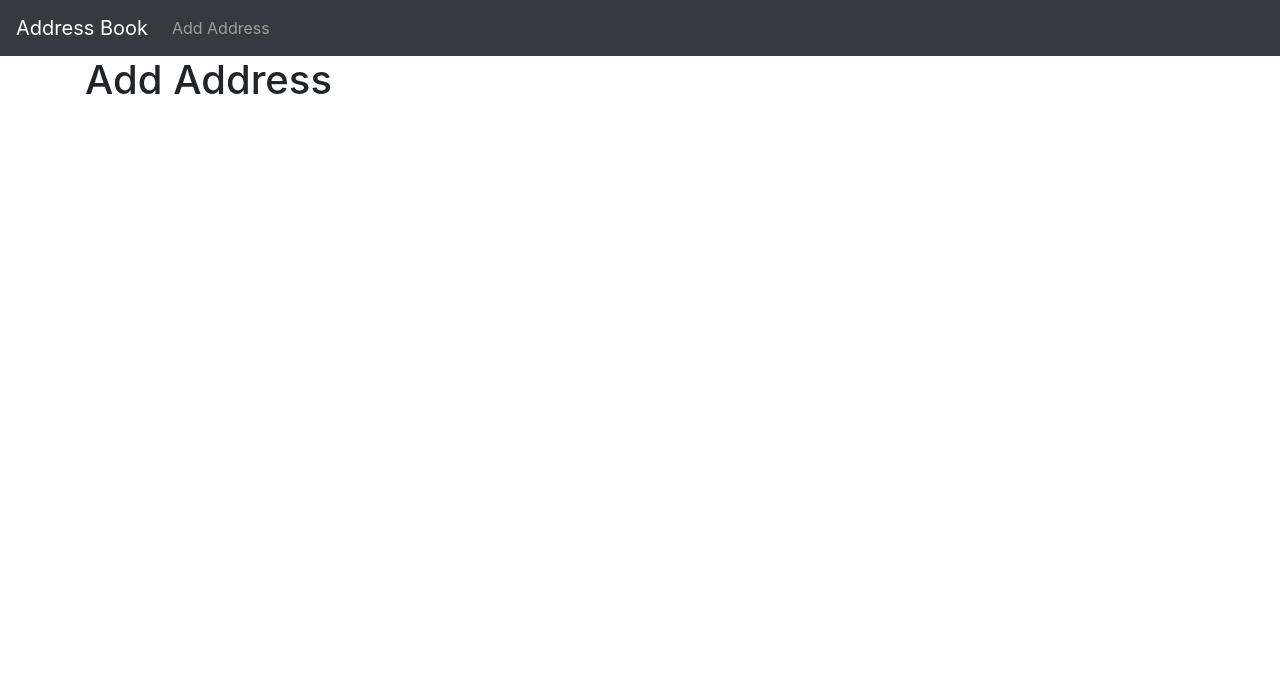
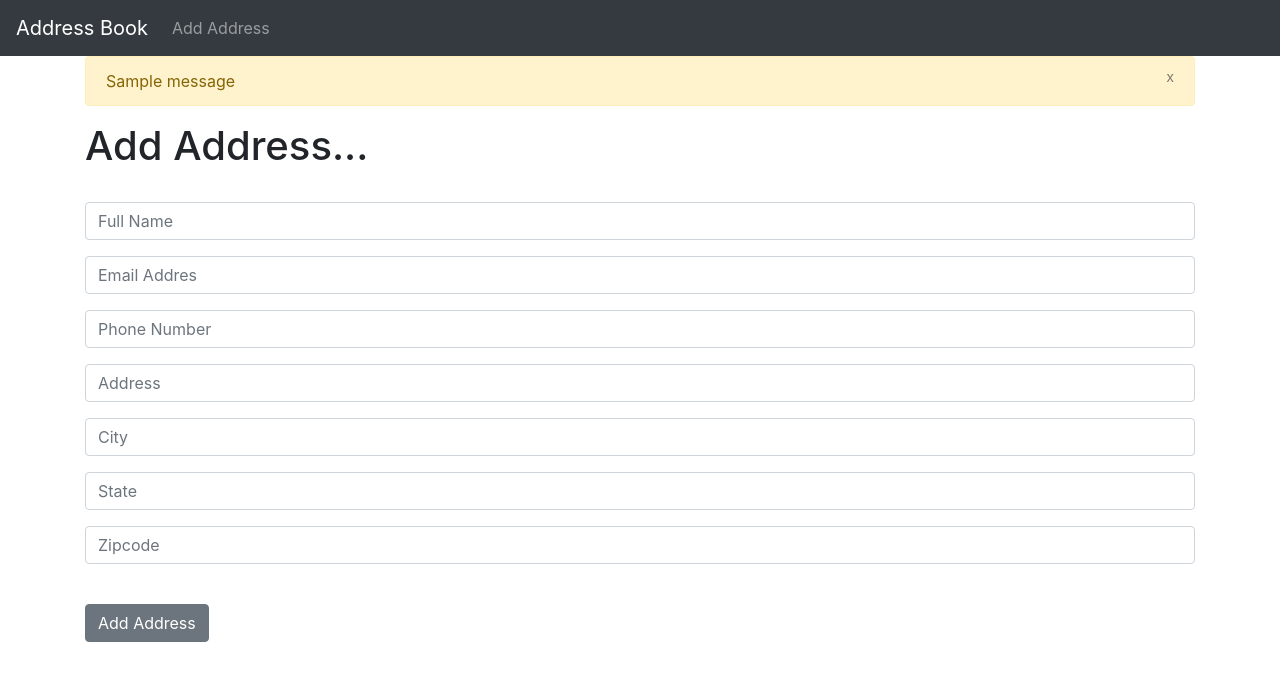
Before and after one commit to shiv11x10/Address-Book-django, a Django app: page /add_address/ in a window 1280 px wide. Shown: the top 681 px of the page. Run offline with Django 3.2, Linux system fonts and the light colour scheme; tables that the repository leaves empty hold one stand-in row (values such as "Sample post"); one stand-in notice (Sample message) is shown; some libraries are stand-ins or nearby versions.

Commit message:
final application

```diff
--- a/address_book/templates/add_address.html
+++ b/address_book/templates/add_address.html
@@ -1,5 +1,41 @@
 {% extends 'base.html' %}
 
+
 {% block content %}
-	<h1>Add Address</h1>
+	<h1>Add Address...</h1>
+<br/>
+	<form method="POST">
+		{% csrf_token %}
+
+	  <div class="form-group">
+	    <input type="text" class="form-control" id="exampleInputEmail1" aria-describedby="emailHelp" placeholder="Full Name" name="name">
+	  </div>
+
+	  <div class="form-group">
+	    <input type="email" class="form-control" id="exampleInputEmail1" aria-describedby="emailHelp" placeholder="Email Addres" name="email">
+	  </div>
+
+	  <div class="form-group">
+	    <input type="text" class="form-control" id="exampleInputEmail1" aria-describedby="emailHelp" placeholder="Phone Number" name="phone">
+	  </div>
+
+	  <div class="form-group">
+	    <input type="text" class="form-control" id="exampleInputEmail1" aria-describedby="emailHelp" placeholder="Address" name="address">
+	  </div>
+
+	  <div class="form-group">
+	    <input type="text" class="form-control" id="exampleInputEmail1" aria-describedby="emailHelp" placeholder="City" name="city">
+	  </div>
+
+	  <div class="form-group">
+	    <input type="text" class="form-control" id="exampleInputEmail1" aria-describedby="emailHelp" placeholder="State" name="state">
+	  </div>
+
+	  <div class="form-group">
+	    <input type="text" class="form-control" id="exampleInputEmail1" aria-describedby="emailHelp" placeholder="Zipcode" name="zipcode">
+	  </div>
+<br/>
+	  <button type="submit" class="btn btn-secondary">Add Address</button>
+	</form>
+
 {% endblock %}
--- a/address_book/templates/base.html
+++ b/address_book/templates/base.html
@@ -28,9 +28,22 @@
 </nav>
 
     <div class="container">
+
+    {% if messages %}
+      {% for message in messages %}
+        <div class="alert alert-warning alert-dismissable" role="alert">
+          <button class="close" data-dismiss="alert">
+                  <small><sup>x</sup></small>
+              </button>
+          {{ message }}
+        </div>
+      {% endfor%}
+
+    {% endif %}
+
       {% block content %}
-      {% endblock %}
-    </div>
+    {% endblock %}
+  </div>
     <!-- Optional JavaScript -->
     <!-- jQuery first, then Popper.js, then Bootstrap JS -->
     <script src="https://code.jquery.com/jquery-3.5.1.slim.min.js" integrity="sha384-DfXdz2htPH0lsSSs5nCTpuj/zy4C+OGpamoFVy38MVBnE+IbbVYUew+OrCXaRkfj" crossorigin="anonymous"></script>
--- a/address_book/urls.py
+++ b/address_book/urls.py
@@ -5,4 +5,6 @@ from . import views
 urlpatterns = [
     path('', views.home, name="home"),
     path('add_address/', views.add_address, name="add_address"),
+    path('edit/<list_id>', views.edit, name="edit"),
+    path('delete/<list_id>', views.delete, name="delete"),
 ]
--- a/address_book/views.py
+++ b/address_book/views.py
@@ -1,9 +1,47 @@
 from django.shortcuts import render, redirect
+from .models import Address
+from .forms import AddressForm
+from django.contrib import messages
 
 
-def home(requests):
-	return render(requests, 'home.html', {})
+def home(request):
+	all_addresses = Address.objects.all
+	return render(request, 'home.html', {'all_addresses': all_addresses})
 
+def add_address(request):
+	if request.method == 'POST':
+		form = AddressForm(request.POST or None)
+		if form.is_valid():
+			form.save()
+			messages.success(request, ('Address Has Been Added!'))
+			return redirect('home')
+		else:
+			messages.success(request, ('Seems Like There Was An Error...'))
+			return render(request, 'add_address.html', {})
+	else:
+		return render(request, 'add_address.html', {})
 
-def add_address(requests):
-	return render(requests, 'add_address.html', {})
+def edit(request, list_id):
+	if request.method == 'POST':
+		current_address = Address.objects.get(pk=list_id)
+		form = AddressForm(request.POST or None, instance=current_address)
+		if form.is_valid():
+			form.save()
+			messages.success(request, ('Address Has Been Edited!'))
+			return redirect('home')
+		else:
+			messages.success(request, ('Seems Like There Was An Error...'))
+			return render(request, 'edit.html', {})
+	else:
+		get_address = Address.objects.get(pk=list_id)
+		return render(request, 'edit.html', {'get_address': get_address})
+
+def delete(request, list_id):
+	if request.method == 'POST':
+		current_address = Address.objects.get(pk=list_id)
+		current_address.delete()
+		messages.success(request, ('Address Has Been Deleted...'))
+		return redirect('home')
+	else:
+		messages.success(request, ('Nothing To See Here...'))
+		return redirect('home')
```
Also changed, not shown: address_book/forms.py (added, +7 -0 lines), address_book/templates/edit.html (added, +56 -0 lines), address_book/templates/home.html (+33 -1 lines).
